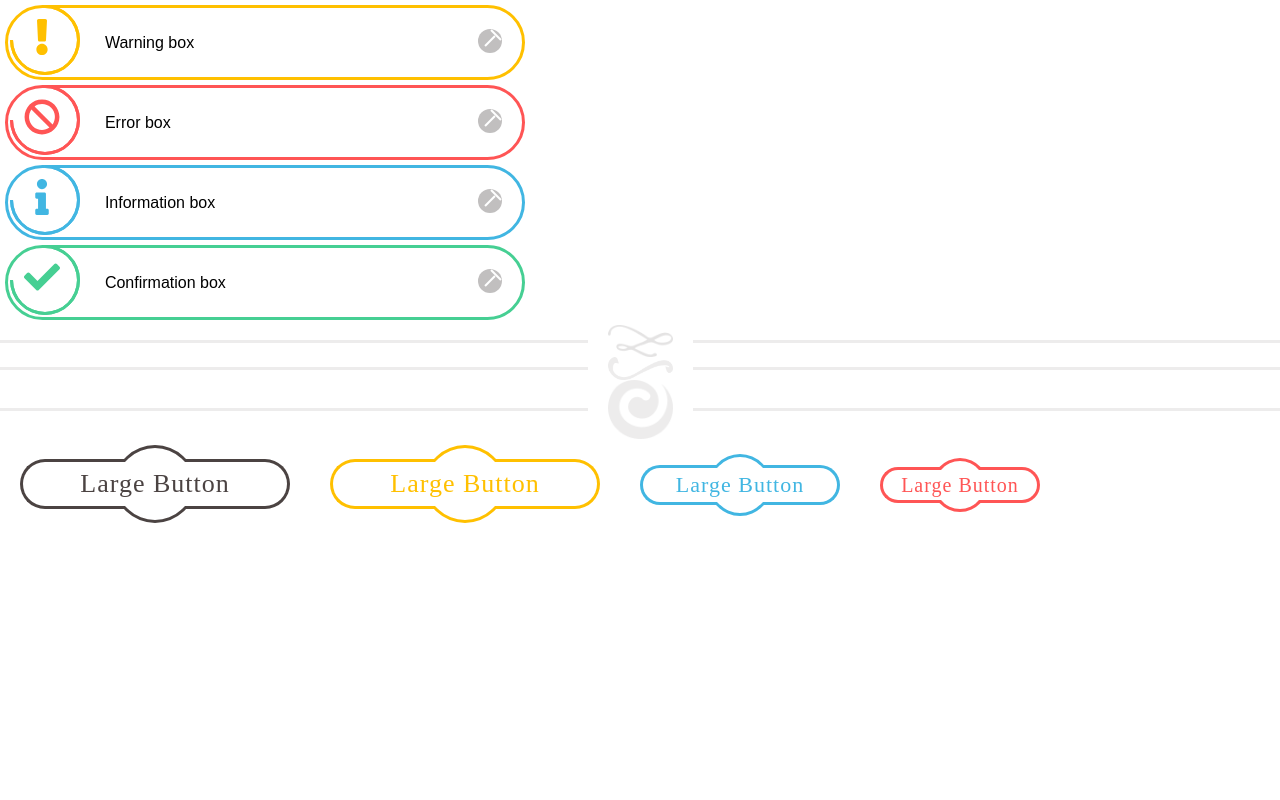
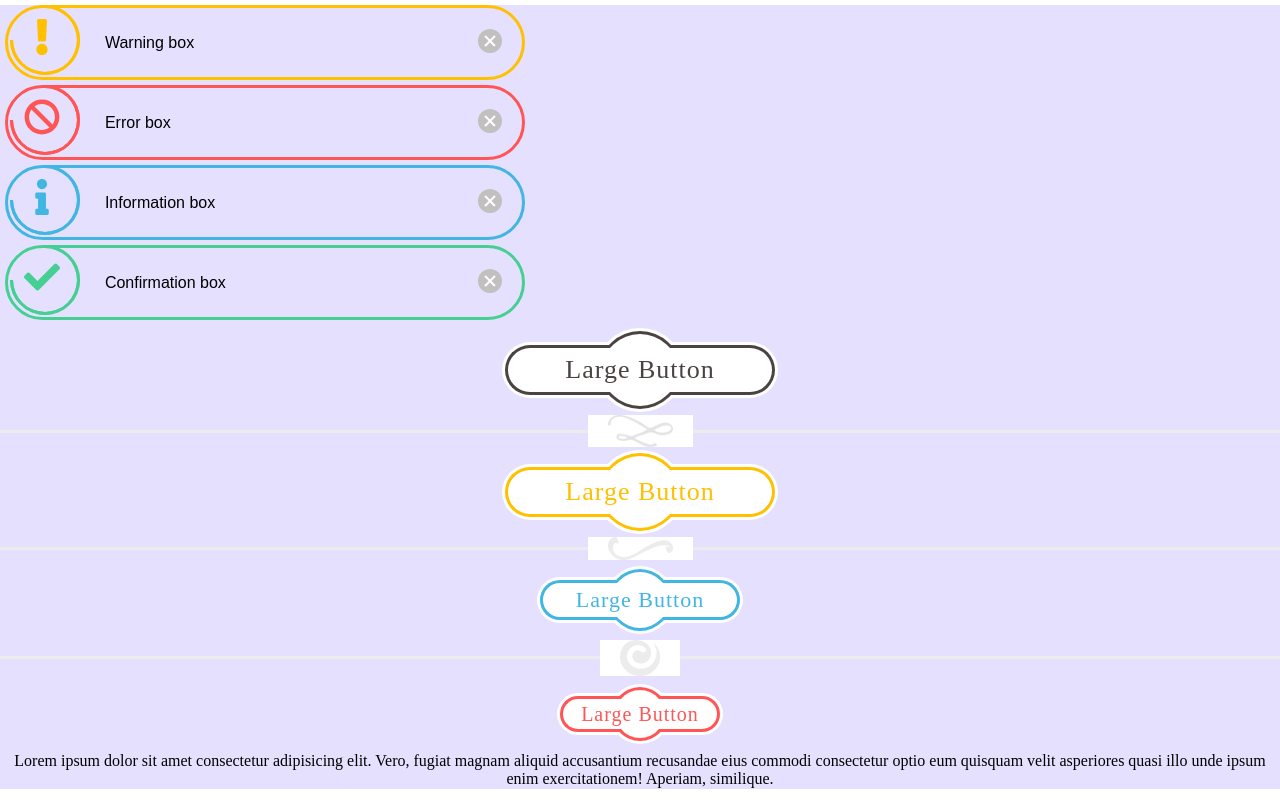
Before and after one commit to kosbog/fairy-cake-corp, a React app: page / in a window 1280 px wide. Built offline with nearby package versions, Linux system fonts and the light colour scheme; a web font is replaced by a local one.

Commit message:
wip: styling components

```diff
--- a/src/assets/styles/_buttons.scss
+++ b/src/assets/styles/_buttons.scss
@@ -144,17 +144,19 @@
             top: 50%;
             left: 50%;
             background-color: #fff;
-            margin-left: -1px;
-            margin-top: -7px;
         }
         &:before {
             width: 14px;
             height: 2px;
+            margin-left: -7px;
+            margin-top: -1px;
             transform: rotate( 45deg);
         }
         &:after {
             width: 2px;
             height: 14px;
+            margin-left: -1px;
+            margin-top: -7px;
             transform: rotate( 225deg);
         }
         &:hover {
--- a/src/components/Home.tsx
+++ b/src/components/Home.tsx
@@ -18,18 +18,26 @@ class Home extends React.Component<{}, {}> {
 
     render() {
         return (
-            <div>
-                <Alert type={"warning"} icon={"exclamation"} content={"Warning box"} />
-                <Alert type={"error"} icon={"ban"} content={"Error box"} />
-                <Alert type={"info"} icon={"info"} content={"Information box"} />
-                <Alert type={"confirm"} icon={"check"} content={"Confirmation box"} />
-                <Divider type={divider1} />
-                <Divider type={divider2} />
-                <Divider type={divider3} />
-                <Button size={"large"} type={"primary"}/>
-                <Button size={"large"} type={"warning"}/>
-                <Button size={"medium"} type={"info"}/>
-                <Button size={"small"} type={"error"}/>
+            <div style={{ "background-color": "#5b33ff26" }}>
+                <div>
+                    <Alert type={"warning"} icon={"exclamation"} content={"Warning box"} />
+                    <Alert type={"error"} icon={"ban"} content={"Error box"} />
+                    <Alert type={"info"} icon={"info"} content={"Information box"} />
+                    <Alert type={"confirm"} icon={"check"} content={"Confirmation box"} />
+                </div>
+                <div style={{ "text-align": "center" }}>
+                    <Button size={"large"} type={"primary"} />
+                    <Divider type={"crossline"} imgSrc={divider1} />
+                    <Button size={"large"} type={"warning"} />
+                    <Divider type={"line"} imgSrc={divider2} />
+                    <Button size={"medium"} type={"info"} />
+                    <Divider type={"spiral"} imgSrc={divider3} />
+                    <Button size={"small"} type={"error"} />
+                    <p> Lorem ipsum dolor sit amet consectetur adipisicing elit.
+                        Vero, fugiat magnam aliquid accusantium recusandae eius commodi
+                        consectetur optio eum quisquam velit asperiores quasi illo unde
+                        ipsum enim exercitationem! Aperiam, similique.</p>
+                </div>
             </div>
         );
     }
--- a/src/components/common/Divider.tsx
+++ b/src/components/common/Divider.tsx
@@ -1,14 +1,14 @@
 import * as React from "react";
-const divider_1 = require('../../assets/images/divider_1.png');
 
 interface IProps {
     type: string;
+    imgSrc: string;
 }
 
-const Divider = ({ type }: IProps) => {
+const Divider = ({ type, imgSrc }: IProps) => {
     return (
         <div className="divider">
-            <img src={type} alt="divider" className="crossline" />
+            <img src={imgSrc} alt="divider" className={type} />
         </div>
     );
 };
```
